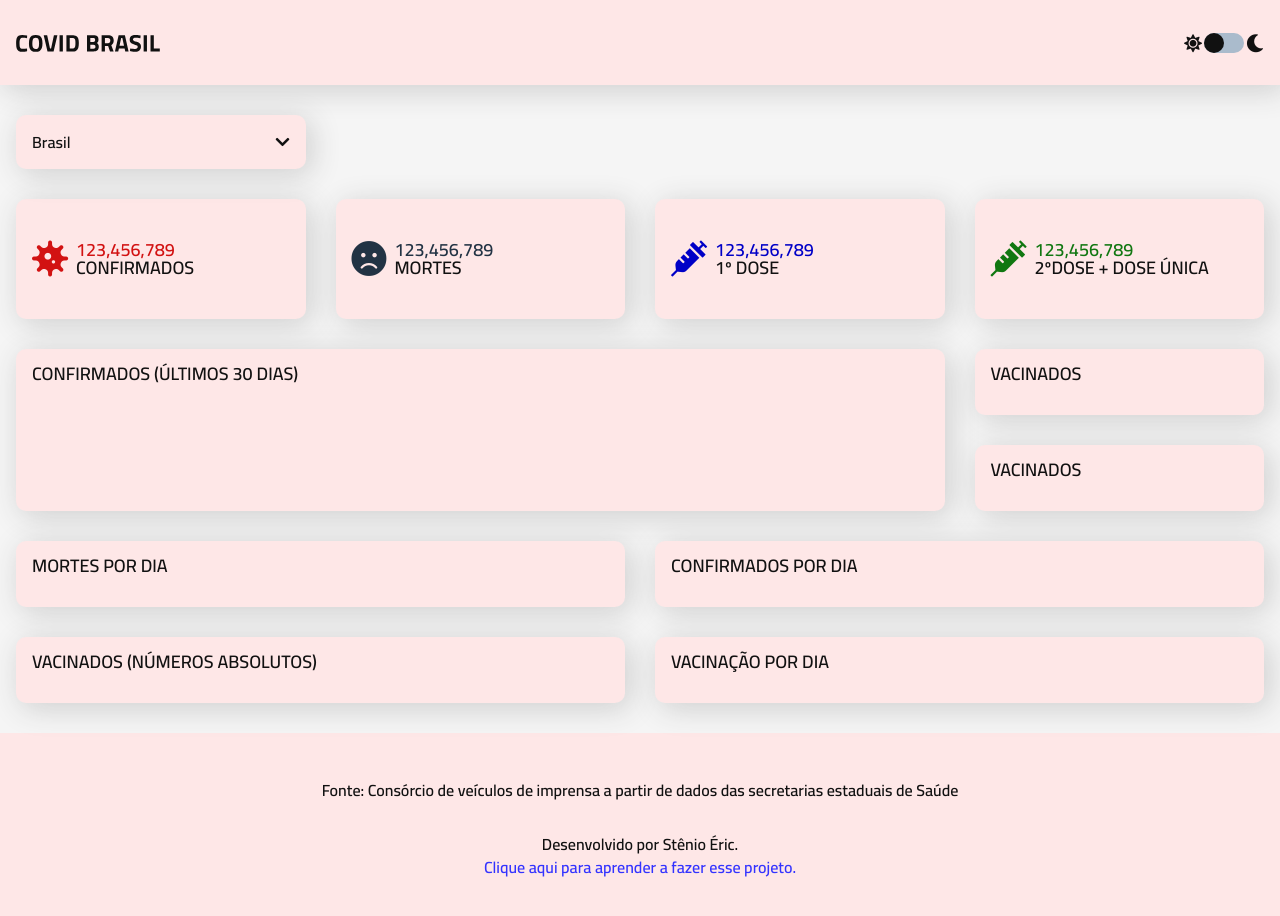
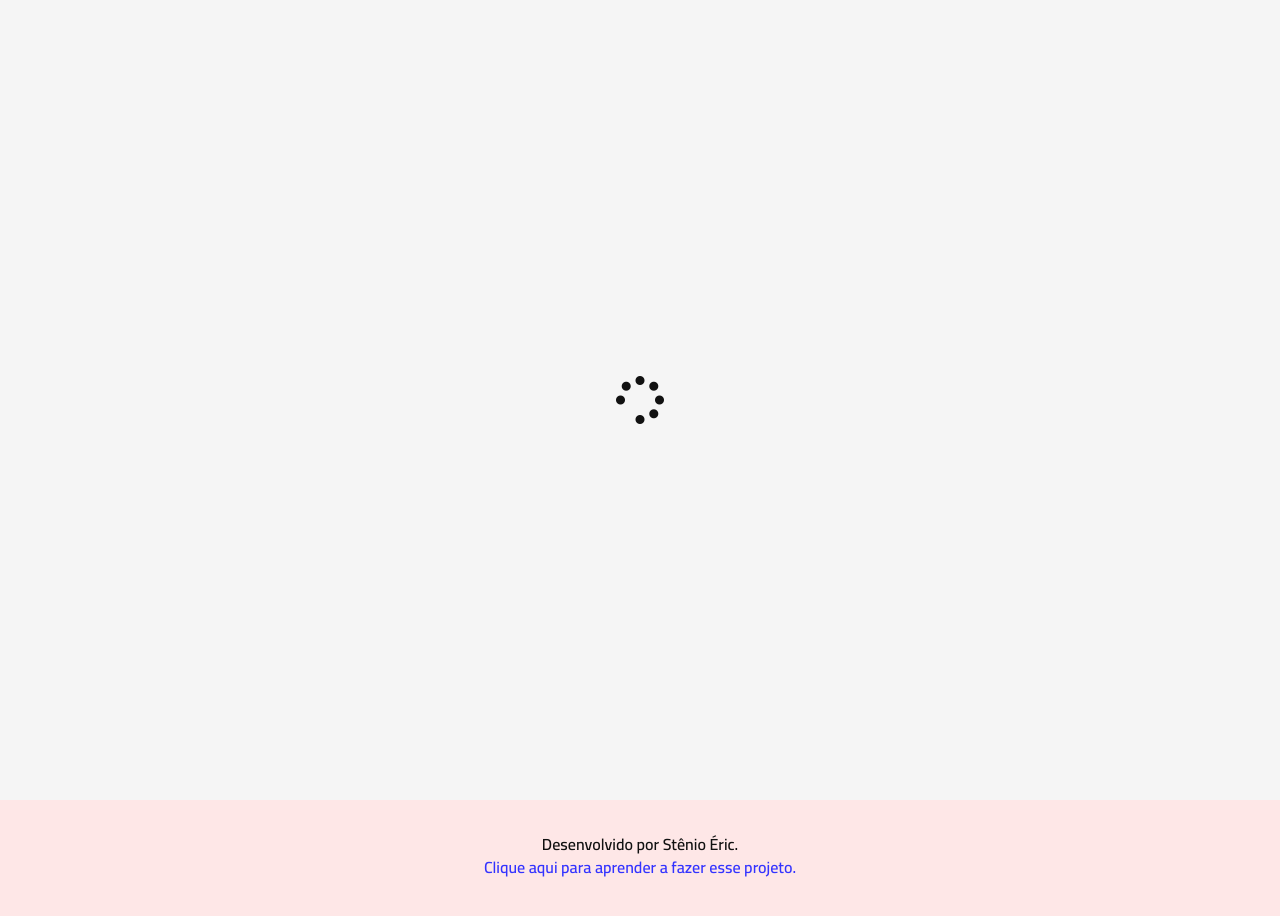
Before and after one commit to StenioEric/dashboard-covid-brasil, a plain HTML site: page index.html in a window 1280 px wide. Drawn offline with nearby package versions, Linux system fonts and the light colour scheme.

Commit message:
Retirado modificador do loading

```diff
--- a/index.html
+++ b/index.html
@@ -13,7 +13,7 @@
     <link rel="stylesheet" href="css/styles.css">
 </head>
 <body>
-    <div class="loading loading--hide">
+    <div class="loading">
         <i class="fas fa-spinner loading_spinner"></i>
     </div>
 
```
